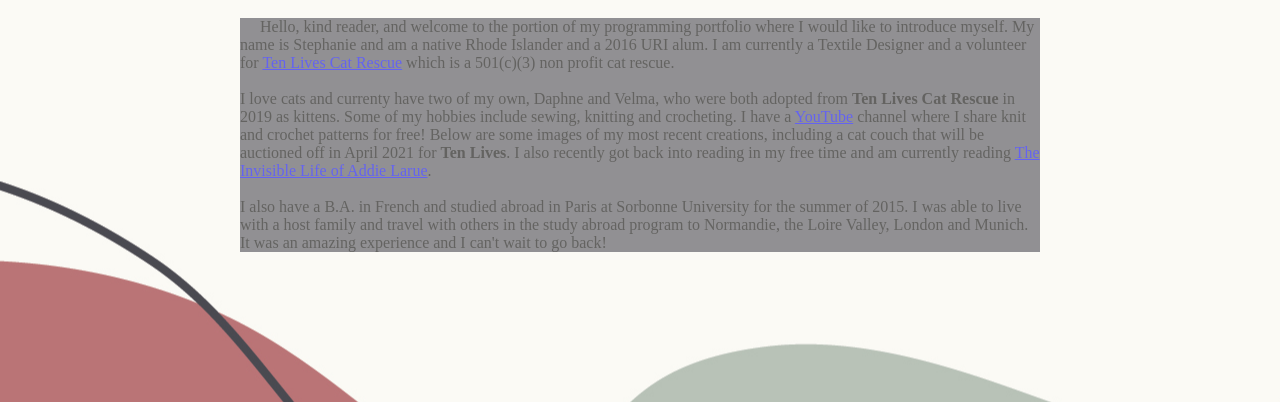
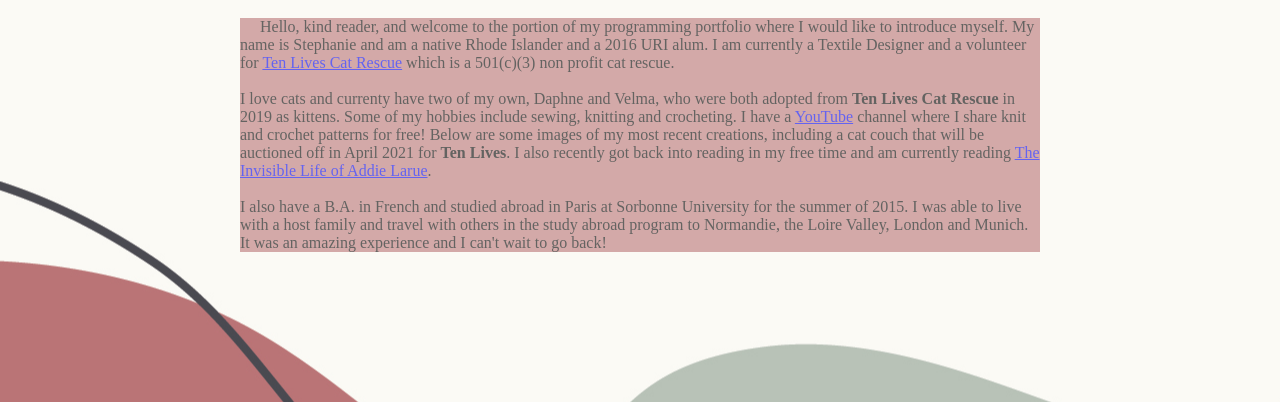
Before and after one commit to sponcin/sponcin.github.io, a plain HTML site: page about.html in a window 1280 px wide. Shown: the part 398-800 px from the top of the page. Drawn offline with Linux system fonts and the light colour scheme.

Commit message:
Update style1.css

```diff
--- a/style1.css
+++ b/style1.css
@@ -37,7 +37,7 @@ td {
 }
 
 .about {
-	background-color: #4c4b53;
+	background-color: #ba7476;
 	opacity: 0.6;
 	text-indent: 20px;
 	text-align: left;
```
